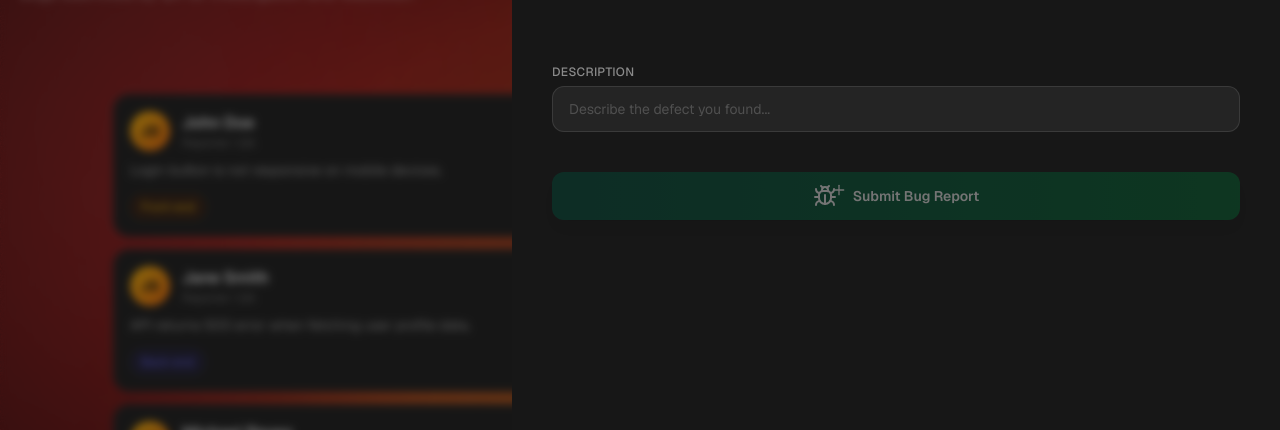
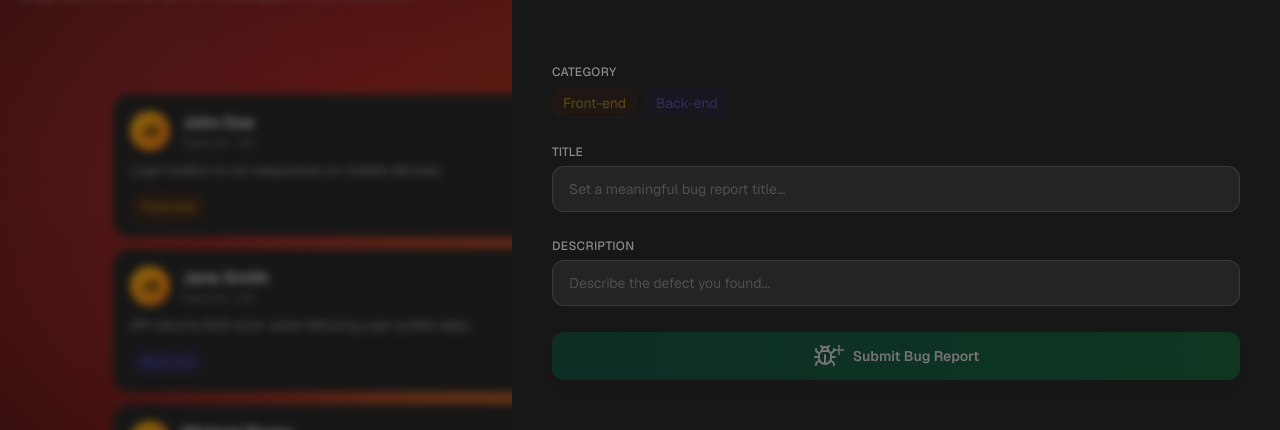
Before and after one commit to limuelcamangon15/Flaw-Frontend, a Next.js app: page /teams/1/1 in a window 1280 px wide. Both pictures are taken after a click on the button "New Bug Report". Shown: the part 160-590 px from the top of the page. Built offline with nearby package versions, Linux system fonts and the light colour scheme; a web font is replaced by a local one.

Commit message:
update: new picker for category of bug on bug form

```diff
--- a/app/components/team/AddBugForm.tsx
+++ b/app/components/team/AddBugForm.tsx
@@ -1,6 +1,6 @@
 "use client";
 
-import { Bug, ChevronLeft, Plus, Users } from "lucide-react";
+import { Bug, ChevronLeft, Plus } from "lucide-react";
 import { motion, AnimatePresence } from "motion/react";
 import Input from "../ui/input/Input";
 import { Dispatch, SetStateAction, useEffect, useState } from "react";
@@ -33,7 +33,23 @@ export default function AddBugForm({
     assigneeIdInteraction: false,
   });
 
-  const isValid = newBugReport.description.trim() !== "";
+  const [activeCategory, setActiveCategory] = useState<string>("");
+
+  const titleError =
+    isBugReportInteracted.titleInteraction && newBugReport.title.trim() === "";
+
+  const descriptionError =
+    isBugReportInteracted.descriptionInteraction &&
+    newBugReport.description.trim() === "";
+
+  const categoryError =
+    isBugReportInteracted.categoryInteraction &&
+    newBugReport.category.trim() === "";
+
+  const isFormValid =
+    newBugReport.title.trim() !== "" &&
+    newBugReport.description.trim() !== "" &&
+    newBugReport.category.trim() !== "";
 
   async function handleCreate() {
     sileo.success({
@@ -71,7 +87,13 @@ export default function AddBugForm({
           exit={{ opacity: 0 }}
         >
           <motion.div
-            className="absolute top-0 right-0 h-full w-full md:w-[60%] bg-neutral-900 px-10 pt-20 p-5"
+            className={`${
+              newBugReport.category === "Back-end"
+                ? "bg-linear-to-tr from-neutral-950 to-blue-950"
+                : newBugReport.category === "Front-end"
+                ? "bg-linear-to-tr from-neutral-950 to-amber-900"
+                : "bg-neutral-900"
+            } absolute top-0 right-0 h-full w-full md:w-[60%] px-10 pt-20 p-5`}
             initial={{ x: "100%" }}
             animate={{ x: 0 }}
             exit={{ x: "100%" }}
@@ -97,7 +119,109 @@ export default function AddBugForm({
               team investigate and resolve it.
             </p>
 
-            <section className="flex mt-15 flex-col gap-8">
+            <section className="flex mt-15 flex-col gap-5">
+              <>
+                <label className="font-sans text-xs font-medium -mb-3 text-white/50 tracking-wide uppercase">
+                  Category
+                </label>
+
+                <div className="flex gap-2">
+                  <span
+                    onClick={() => {
+                      setActiveCategory("Front-end");
+
+                      setNewBugReport((prev) => ({
+                        ...prev,
+                        category: "Front-end",
+                      }));
+
+                      setIsBugReportInteracted((prev) => ({
+                        ...prev,
+                        categoryInteraction: true,
+                      }));
+                    }}
+                    className={`${
+                      activeCategory === "Front-end"
+                        ? "opacity-100"
+                        : "opacity-30"
+                    }
+                    font-sans rounded-full border px-2.5 py-1 text-sm cursor-pointer
+                               text-amber-400 bg-amber-950/50 border-amber-400/10
+                               transition-all duration-300
+                               hover:opacity-50 hover:-translate-y-1 hover:scale-102
+                               active:scale-85
+                              `}
+                  >
+                    Front-end
+                  </span>
+
+                  <span
+                    onClick={() => {
+                      setActiveCategory("Back-end");
+
+                      setNewBugReport((prev) => ({
+                        ...prev,
+                        category: "Back-end",
+                      }));
+
+                      setIsBugReportInteracted((prev) => ({
+                        ...prev,
+                        categoryInteraction: true,
+                      }));
+                    }}
+                    className={`${
+                      activeCategory === "Back-end"
+                        ? "opacity-100"
+                        : "opacity-30"
+                    }
+                    font-sans rounded-full border px-2.5 py-1 text-sm cursor-pointer
+                               text-indigo-500 bg-indigo-950/50 border-indigo-500/10
+                               transition-all duration-300
+                               hover:opacity-50 hover:-translate-y-1 hover:scale-102
+                               active:scale-85
+                              `}
+                  >
+                    Back-end
+                  </span>
+                </div>
+                {/* Error Message */}
+                <span className="-mt-3.5 flex gap-1">
+                  {categoryError && (
+                    <p className="text-red-600 text-xs">
+                      Category is required.
+                    </p>
+                  )}
+                </span>
+              </>
+
+              <>
+                <Input
+                  label="Title"
+                  htmlFor="title"
+                  id="title"
+                  name="title"
+                  onChange={(value) => {
+                    setNewBugReport((prev) => ({
+                      ...prev,
+                      title: value,
+                    }));
+
+                    setIsBugReportInteracted((prev) => ({
+                      ...prev,
+                      titleInteraction: true,
+                    }));
+                  }}
+                  placeholder="Set a meaningful bug report title..."
+                />
+                {/* Error Message */}
+                <span className="-mt-3.5 flex gap-1">
+                  {titleError && (
+                    <p className="text-red-600 text-xs">Title is required.</p>
+                  )}
+                </span>
+              </>
+
+              <>
                 <Input
                   label="Description"
                   htmlFor="description"
@@ -117,13 +241,14 @@ export default function AddBugForm({
                   placeholder="Describe the defect you found..."
                 />
                 {/* Error Message */}
-              <span className="-mt-6 flex gap-1">
-                {!isValid && isBugReportInteracted.descriptionInteraction && (
+                <span className="-mt-3.5 flex gap-1">
+                  {descriptionError && (
                     <p className="text-red-600 text-xs">
                       Description is required.
                     </p>
                   )}
                 </span>
+              </>
 
               <Button
                 label="Submit Bug Report"
@@ -136,7 +261,7 @@ export default function AddBugForm({
                 }
                 onClick={handleCreate}
                 width="w-full"
-                disabled={!isValid}
+                disabled={!isFormValid}
               />
             </section>
           </motion.div>
```
Lines whose indentation alone changed are shown as unchanged.
